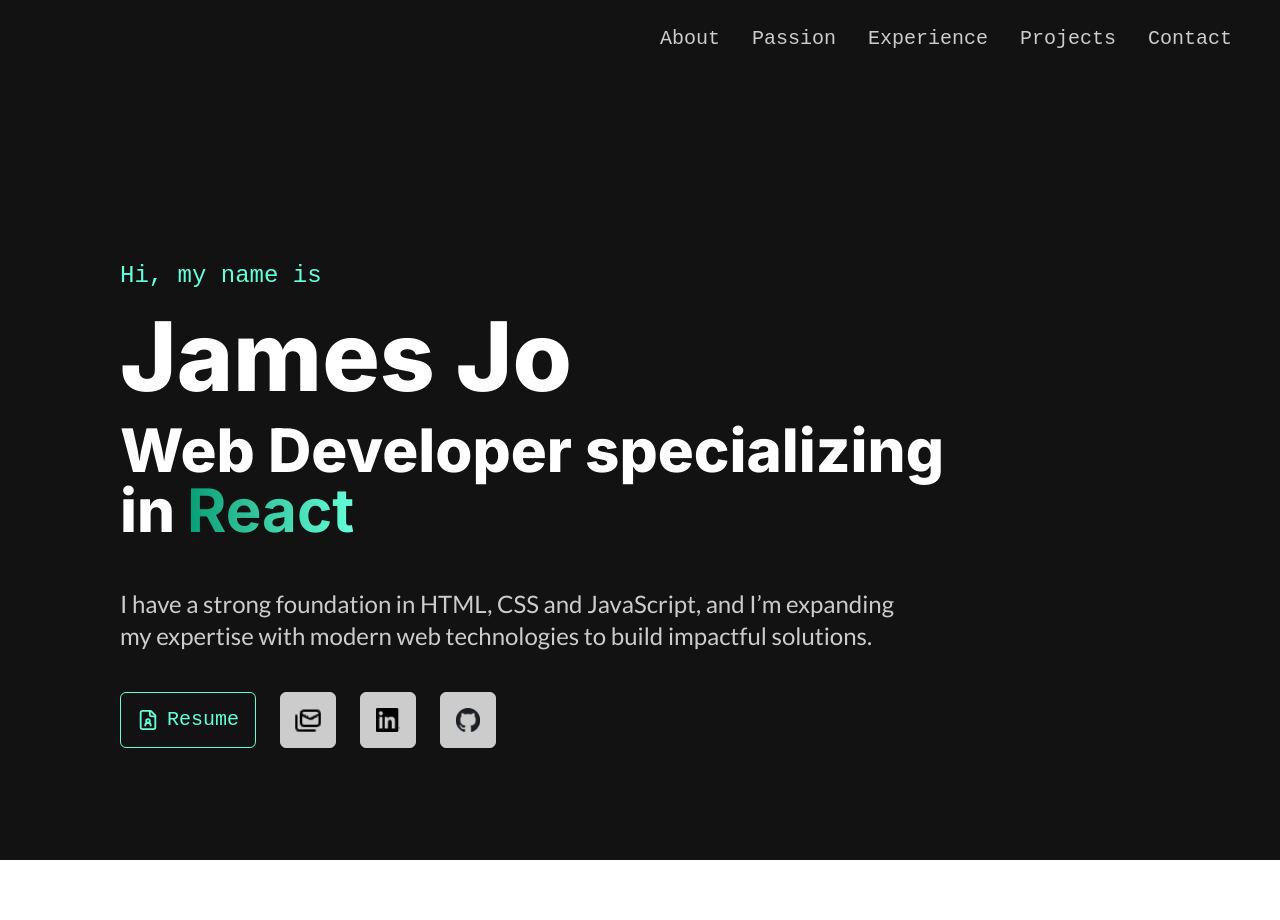
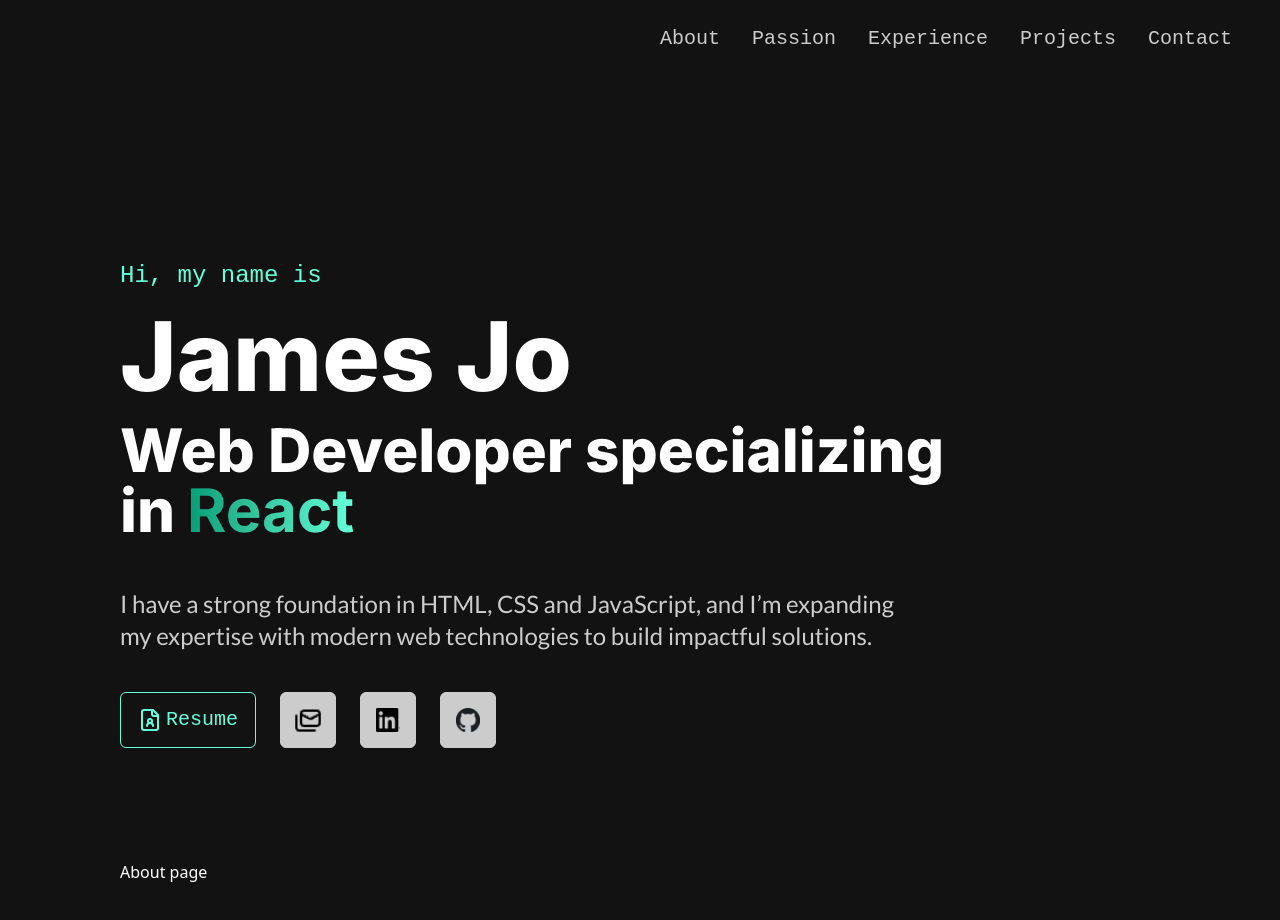
Before and after one commit to jamescakr/portfolio, a React (Vite) app: page / in a window 1280 px wide. Shown: the top 920 px of the page. Before the commit the page ends 860 px from the top, so only its background shows below. Built offline with nearby package versions, Linux system fonts and the light colour scheme.

Commit message:
added Layout.jsx & applied to other components

```diff
--- a/src/App.jsx
+++ b/src/App.jsx
@@ -1,13 +1,15 @@
 import React from "react";
 import Header from "./components/Header";
 import Intro from "./pages/Intro";
+import About from "./pages/About";
 
 const App = () => {
   return (
-    <div>
+    <div className="bg-[#121212]">
       <Header />
       <main className="pt-15">
         <Intro />
+        <About />
       </main>
     </div>
   );
--- /dev/null
+++ b/src/components/Layout.jsx
@@ -0,0 +1,13 @@
+import React from "react";
+
+const Layout = ({ children, paddingTop = "pt-0" }) => {
+  return (
+    <div
+      className={`text-white h-screen container mx-auto px-30 w-screen ${paddingTop}`}
+    >
+      {children}
+    </div>
+  );
+};
+
+export default Layout;
--- a/src/pages/About.jsx
+++ b/src/pages/About.jsx
@@ -0,0 +1,12 @@
+import React from "react";
+import Layout from "../components/Layout";
+
+const About = () => {
+  return (
+    <Layout paddingTop="pt-0">
+      <div>About page</div>
+    </Layout>
+  );
+};
+
+export default About;
--- a/src/pages/Intro.jsx
+++ b/src/pages/Intro.jsx
@@ -4,6 +4,7 @@ import linkedinIcon from "../assets/linkedin.png";
 import emailIcon from "../assets/email.png";
 import { Download, FileUser } from "lucide-react";
 import { motion } from "framer-motion";
+import Layout from "../components/Layout";
 
 const Intro = () => {
   const [isHovered, setIsHovered] = useState(false);
@@ -28,8 +29,7 @@ const Intro = () => {
   };
 
   return (
-    <div className="bg-[#121212] text-white h-screen">
-      <div className="container mx-auto px-30 w-auto pt-50">
+    <Layout paddingTop="pt-50">
       <motion.div variants={containerVariant} initial="hidden" animate="show">
         <motion.div
           variants={childVariants}
@@ -51,9 +51,8 @@ const Intro = () => {
           className="w-3/4 h-auto text-2xl text-[#ccc] mb-10 font-lato"
         >
           <div>
-              I have a strong foundation in HTML, CSS and JavaScript, and I’m
-              expanding my expertise with modern web technologies to build impactful
-              solutions.
+            I have a strong foundation in HTML, CSS and JavaScript, and I’m expanding
+            my expertise with modern web technologies to build impactful solutions.
           </div>
         </motion.div>
 
@@ -66,10 +65,10 @@ const Intro = () => {
             {isHovered ? (
               <Download className="w-22 h-8 animate__animated animate__zoomIn animate__faster" />
             ) : (
-                <>
-                  <FileUser className="mr-2" />
+              <div className="animate__animated animate__fadeInUp animate__faster flex items-center">
+                <FileUser className="mr-1" />
                 <span>Resume</span>
-                </>
+              </div>
             )}
           </button>
           <button className="border border-[#ccc] bg-[#ccc] rounded-md w-14 h-14 flex justify-center items-center text-xl transform hover:scale-110 transition duration-300">
@@ -95,8 +94,7 @@ const Intro = () => {
           </a>
         </motion.div>
       </motion.div>
-      </div>
-    </div>
+    </Layout>
   );
 };
 
```
Lines whose indentation alone changed are shown as unchanged.
